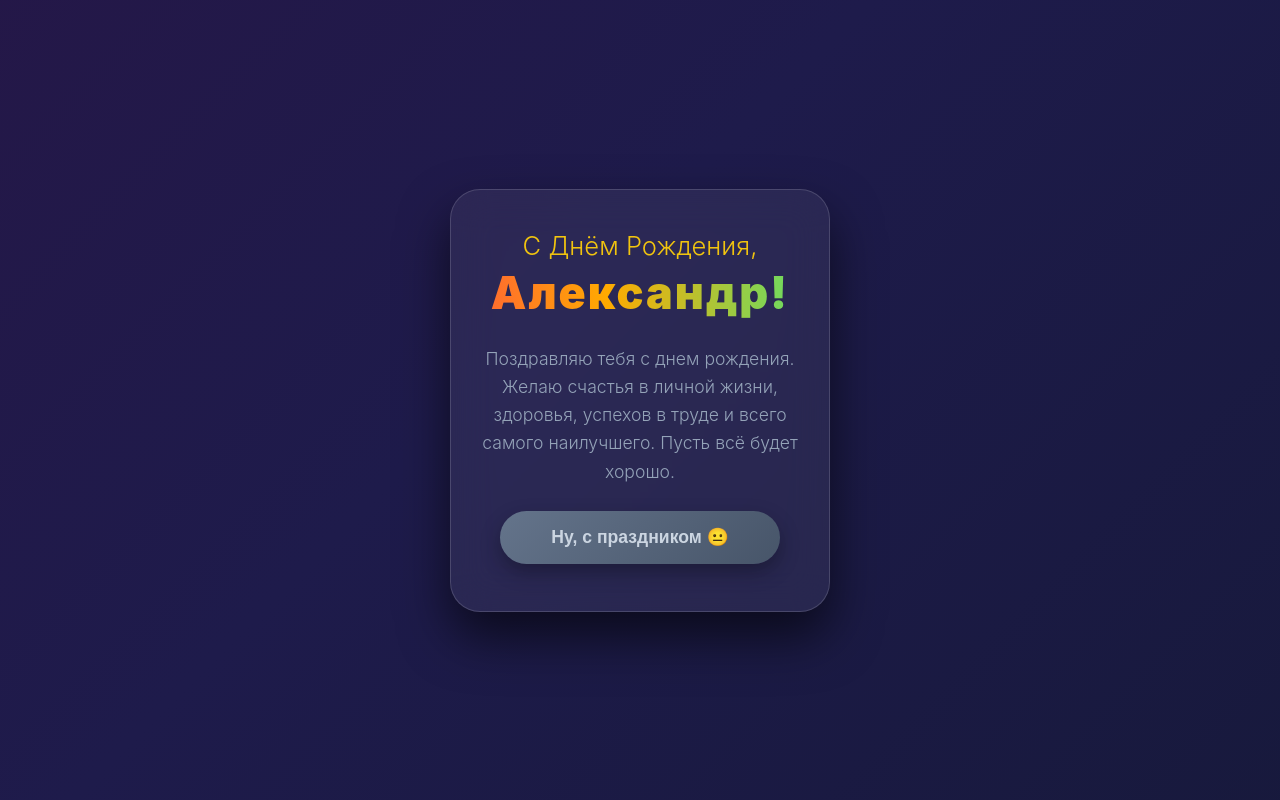
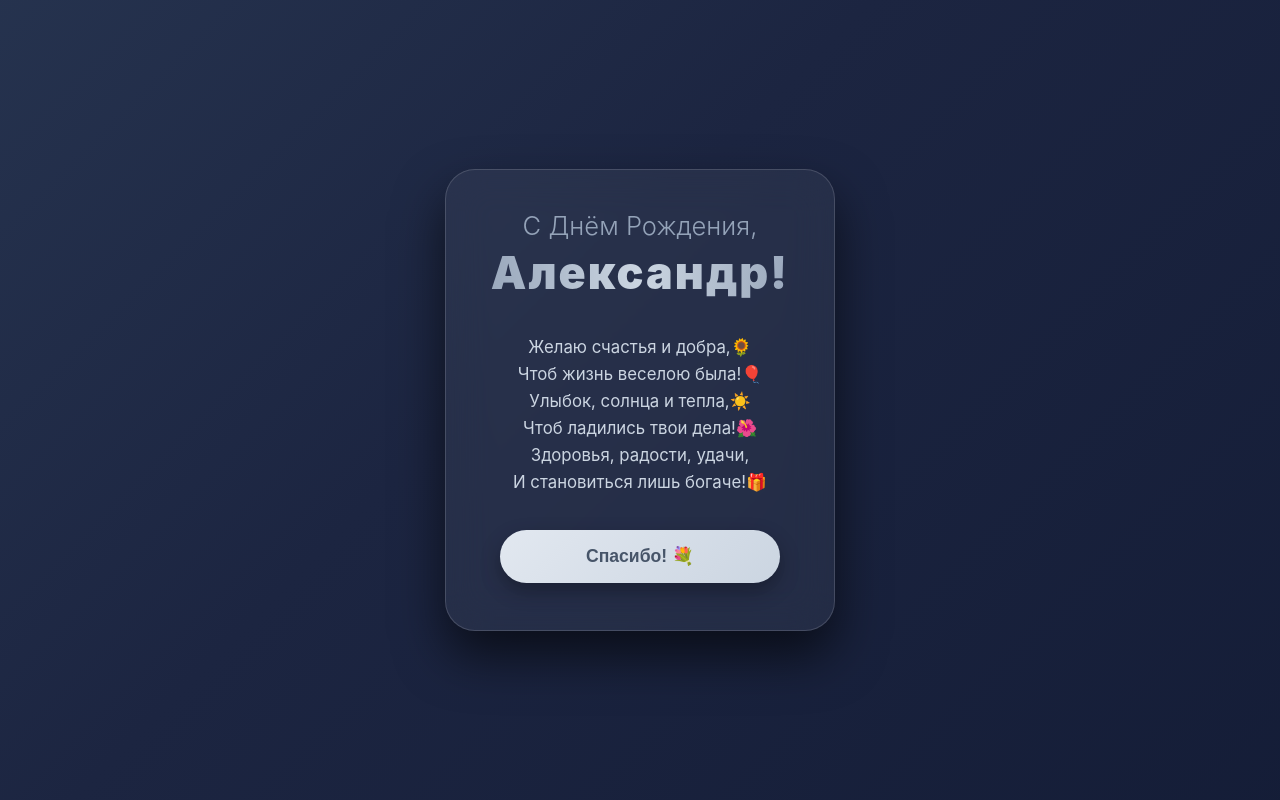
Before and after one commit to MrSkyAngule/testing, a Django app: page / in a window 1280 px wide. Run offline with Django 5.2, Linux system fonts and the light colour scheme.

Commit message:
first commit

```diff
--- a/main/templates/html/home.html
+++ b/main/templates/html/home.html
@@ -14,7 +14,7 @@
 
         body {
             font-family: -apple-system, BlinkMacSystemFont, 'Segoe UI', Roboto, Helvetica, Arial, sans-serif;
-            background: linear-gradient(-45deg, #0f172a, #1e1b4b, #311042, #0f172a);
+            background: linear-gradient(-45deg, #0b132b, #1c2541, #3a506b, #0b132b);
             background-size: 400% 400%;
             animation: gradientBG 12s ease infinite;
             min-height: 100vh;
@@ -37,7 +37,7 @@
         }
 
         .card {
-            background: rgba(255, 255, 255, 0.06);
+            background: rgba(255, 255, 255, 0.05);
             backdrop-filter: blur(20px);
             -webkit-backdrop-filter: blur(20px);
             border: 1px solid rgba(255, 255, 255, 0.15);
@@ -45,7 +45,7 @@
             border-radius: 30px;
             text-align: center;
             box-shadow: 0 25px 50px rgba(0, 0, 0, 0.6);
-            max-width: 380px;
+            max-width: 390px;
             width: 100%;
             z-index: 10;
             transform: scale(0.9);
@@ -58,18 +58,23 @@
             to { transform: scale(1); opacity: 1; }
         }
 
-        /* 3D-эффект при взрыве сюрприза */
         .card.flip-animation {
             transform: rotateY(360deg) scale(1.05);
-            box-shadow: 0 30px 60px rgba(241, 196, 15, 0.3);
-            border-color: rgba(241, 196, 15, 0.5);
+            box-shadow: 0 30px 60px rgba(74, 222, 128, 0.2);
+            border-color: rgba(74, 222, 128, 0.4);
         }
 
         h1 {
             font-size: 1.6rem;
-            color: #f1c40f;
+            color: #94a3b8;
             font-weight: 300;
             margin-bottom: 5px;
+            transition: color 0.5s;
+        }
+
+        .card.flip-animation h1 {
+            color: #f1c40f;
+            text-shadow: 0 0 10px rgba(241, 196, 15, 0.3);
         }
 
         .name {
@@ -78,7 +83,14 @@
             font-weight: 900;
             margin-bottom: 25px;
             letter-spacing: 2px;
-            background: linear-gradient(90deg, #ff007f, #ffaa00, #00ffaa, #ff007f);
+            background: linear-gradient(90deg, #94a3b8, #cbd5e1, #94a3b8);
+            -webkit-background-clip: text;
+            -webkit-text-fill-color: transparent;
+            transition: background 0.5s;
+        }
+
+        .card.flip-animation .name {
+            background: linear-gradient(90deg, #ff7e5f, #feb47b, #f1c40f, #ff7e5f);
             background-size: 300%;
             -webkit-background-clip: text;
             -webkit-text-fill-color: transparent;
@@ -91,24 +103,24 @@
         }
 
         .text-container {
-            min-height: 140px;
+            min-height: 180px;
             display: flex;
             align-items: center;
             justify-content: center;
         }
 
         p {
-            font-size: 1.1rem;
+            font-size: 1.05rem;
             line-height: 1.6;
-            color: #94a3b8; /* Изначально скучный серый цвет */
-            font-weight: 300;
-            transition: opacity 0.3s ease, color 0.3s ease;
+            color: #cbd5e1; /* Обычный белый цвет для первого текста */
+            font-weight: 400;
+            transition: opacity 0.3s ease;
         }
 
-        /* Стиль для финального крутого текста */
         p.real-text {
-            color: #e2e8f0;
-            font-size: 1.15rem;
+            color: #f8fafc;
+            font-size: 1.05rem;
+            text-align: left;
         }
 
         .btn-wrapper {
@@ -117,8 +129,8 @@
         }
 
         .btn {
-            background: linear-gradient(135deg, #64748b, #475569); /* Скучная серая кнопка в начале */
-            color: #cbd5e1;
+            background: linear-gradient(135deg, #e2e8f0, #cbd5e1);
+            color: #475569;
             border: none;
             padding: 16px 35px;
             font-size: 1.1rem;
@@ -135,19 +147,19 @@
             position: fixed;
             z-index: 999;
             pointer-events: none;
-            font-size: 26px;
+            font-size: 28px;
             user-select: none;
-            animation: flyOut 2s cubic-bezier(0.1, 0.8, 0.25, 1) forwards;
+            animation: flyOut 2.2s cubic-bezier(0.1, 0.8, 0.25, 1) forwards;
         }
 
         @keyframes flyOut {
             0% {
-                transform: translate(0, 0) rotate(0deg) scale(0.5);
+                transform: translate(0, 0) rotate(0deg) scale(0.4);
                 opacity: 1;
             }
             80% { opacity: 1; }
             100% {
-                transform: translate(var(--x), var(--y)) rotate(var(--r)) scale(1.2);
+                transform: translate(var(--x), var(--y)) rotate(var(--r)) scale(1.3);
                 opacity: 0;
             }
         }
@@ -159,11 +171,12 @@
         <h1>С Днём Рождения,</h1>
         <span class="name">Александр!</span>
         <div class="text-container">
-            <!-- Скучный стартовый текст -->
-            <p id="congratText">Поздравляю тебя с днем рождения. Желаю счастья в личной жизни, здоровья, успехов в труде и всего самого наилучшего. Пусть всё будет хорошо.</p>
+            <!-- Скучный стандартный стишок из интернета -->
+            <p id="congratText">Желаю счастья и добра,🌻<br>Чтоб жизнь веселою была!🎈<br>Улыбок, солнца и тепла,☀️<br>Чтоб ладились твои дела!🌺<br>Здоровья, радости, удачи,<br>И становиться лишь богаче!🎁</p>
         </div>
         <div class="btn-wrapper">
-            <button class="btn" id="surpriseBtn">Ну, с праздником 😐</button>
+            <!-- Обычная банальная кнопка -->
+            <button class="btn" id="surpriseBtn">Спасибо! 💐</button>
         </div>
     </div>
 
@@ -172,16 +185,15 @@
         const card = document.getElementById('mainCard');
         const text = document.getElementById('congratText');
 
-        const shapes = ['🎉', '✨', '⭐', '🎈', '🍾', '🥂', '💥', '👑', '🔥'];
+        const expeditionShapes = ['🏔️', '⛰️', '⛺', '🔥', '🚙', '🦅', '🎒', '🧭', '🌲', '🌊'];
 
         function playSound() {
             try {
                 const AudioContext = window.AudioContext || window.webkitAudioContext;
                 if (!AudioContext) return;
-
                 const ctx = new AudioContext();
 
-                const bufferSize = ctx.sampleRate * 0.4;
+                const bufferSize = ctx.sampleRate * 0.5;
                 const buffer = ctx.createBuffer(1, bufferSize, ctx.sampleRate);
                 const data = buffer.getChannelData(0);
                 for (let i = 0; i < bufferSize; i++) {
@@ -190,35 +202,22 @@
                 const noise = ctx.createBufferSource();
                 noise.buffer = buffer;
                 const filter = ctx.createBiquadFilter();
-                filter.type = 'lowpass';
-                filter.frequency.setValueAtTime(400, ctx.currentTime);
-                filter.frequency.exponentialRampToValueAtTime(10, ctx.currentTime + 0.4);
+                filter.type = 'bandpass';
+                filter.frequency.setValueAtTime(300, ctx.currentTime);
+                filter.frequency.exponentialRampToValueAtTime(800, ctx.currentTime + 0.5);
 
                 const gain = ctx.createGain();
-                gain.gain.setValueAtTime(0.4, ctx.currentTime);
-                gain.gain.exponentialRampToValueAtTime(0.01, ctx.currentTime + 0.4);
+                gain.gain.setValueAtTime(0.3, ctx.currentTime);
+                gain.gain.exponentialRampToValueAtTime(0.001, ctx.currentTime + 0.5);
 
                 noise.connect(filter);
                 filter.connect(gain);
                 gain.connect(ctx.destination);
                 noise.start();
-
-                setTimeout(() => {
-                    const osc = ctx.createOscillator();
-                    const oscGain = ctx.createGain();
-                    osc.type = 'sine';
-                    osc.frequency.setValueAtTime(2200, ctx.currentTime);
-                    oscGain.gain.setValueAtTime(0.2, ctx.currentTime);
-                    oscGain.gain.exponentialRampToValueAtTime(0.001, ctx.currentTime + 1.0);
-                    osc.connect(oscGain);
-                    oscGain.connect(ctx.destination);
-                    osc.start();
-                    osc.stop(ctx.currentTime + 1.0);
-                }, 50);
             } catch (e) {}
         }
 
-        function explodeEffect() {
+        function explodeExpedition() {
             const rect = button.getBoundingClientRect();
             const startX = rect.left + rect.width / 2;
             const startY = rect.top + rect.height / 2;
@@ -226,41 +225,38 @@
             for (let i = 0; i < 75; i++) {
                 const p = document.createElement('div');
                 p.classList.add('particle');
-                p.textContent = shapes[Math.floor(Math.random() * shapes.length)];
+                p.textContent = expeditionShapes[Math.floor(Math.random() * expeditionShapes.length)];
 
                 const angle = Math.random() * Math.PI * 2;
-                const distance = Math.random() * 260 + 100;
+                const distance = Math.random() * 280 + 120;
                 const x = Math.cos(angle) * distance;
-                const y = Math.sin(angle) * (distance * 0.6) - 180;
-                const r = Math.random() * 720 - 360;
+                const y = Math.sin(angle) * (distance * 0.7) - 220;
+                const r = Math.random() * 360 - 180;
 
                 p.style.left = startX + 'px';
                 p.style.top = startY + 'px';
                 p.style.setProperty('--x', `${x}px`);
                 p.style.setProperty('--y', `${y}px`);
                 p.style.setProperty('--r', `${r}deg`);
-                p.style.animationDuration = (Math.random() * 1.0 + 1.0) + 's';
+                p.style.animationDuration = (Math.random() * 1.2 + 1.0) + 's';
 
                 document.body.appendChild(p);
-                setTimeout(() => p.remove(), 2000);
+                setTimeout(() => p.remove(), 2200);
             }
         }
 
         button.addEventListener('click', () => {
-            // Эффекты
             card.classList.add('flip-animation');
-            explodeEffect();
-            setTimeout(explodeEffect, 250);
+            explodeExpedition();
+            setTimeout(explodeExpedition, 250);
 
-            // Переключение текста на настоящий
             text.style.opacity = '0';
             setTimeout(() => {
                 text.classList.add('real-text');
-                text.innerHTML = "<strong>Ладно, шучу! С праздником! 🥂</strong><br><br>Дорогой Александр! От всей души желаю, чтобы в твоей жизни всегда было железобетонное здоровье, верные друзья рядом и нескончаемый поток крутых возможностей! Пусть всё задуманное сбывается легко, а каждый день приносит кайф и успех!";
+                text.innerHTML = "<strong>Ладно, забудь этот стишок! Лови настоящее! 🧭</strong><br><br>Саня, с днюхой тебя! Желаем, чтобы техника никогда не подводила, а дикие тропы <strong>Алтая</strong>, суровые хребты <strong>Урала</strong> и чистые просторы <strong>Байкала</strong> всегда встречали тебя идеальной погодой! Пусть группы туристов будут легкими на подъем, здоровье — гранитным, а любимое дело приносит мощный доход и кайф. Полного бака и новых крутых маршрутов! 🚙💨";
                 text.style.opacity = '1';
             }, 400);
 
-            // Исчезновение кнопки
             button.style.transform = 'scale(0)';
             button.style.opacity = '0';
             setTimeout(() => button.remove(), 400);
```
